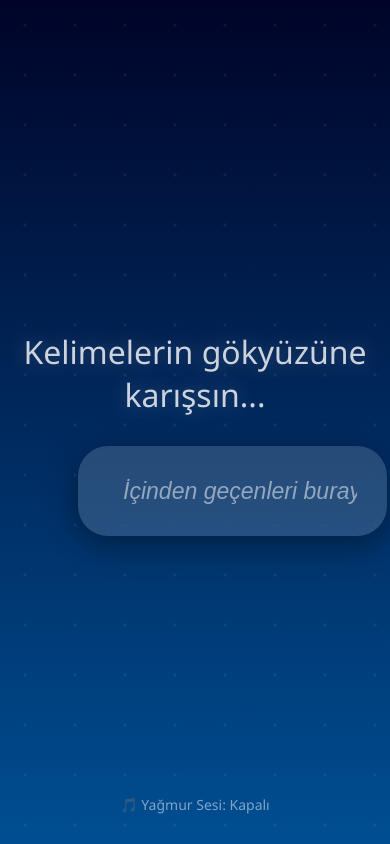
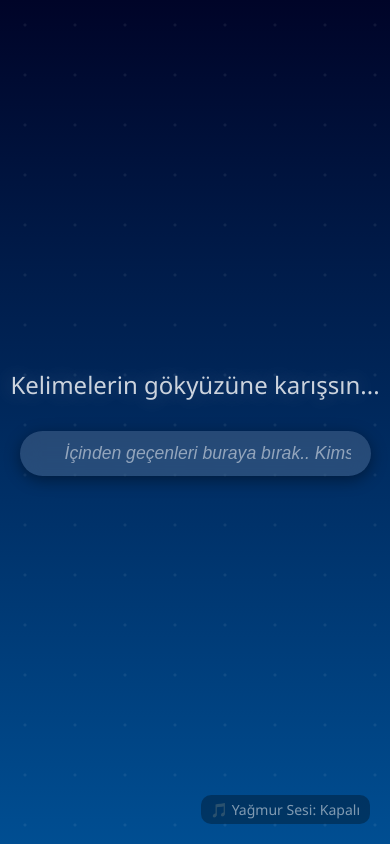
Before and after one commit to beyzakoyulmus/huzur, a plain HTML site: page index.html in a window 390 px wide. Drawn offline with Linux system fonts and the light colour scheme.

Commit message:
Enhance mobile styles and audio control positioning
Updated styles for mobile responsiveness and adjusted audio control position.

```diff
--- a/index.html
+++ b/index.html
@@ -2,15 +2,18 @@
 <html lang="tr">
 <head>
     <meta charset="UTF-8">
-    <meta name="viewport" content="width=device-width, initial-scale=1.0">
+    <meta name="viewport" content="width=device-width, initial-scale=1.0, maximum-scale=1.0, user-scalable=no">
     <title>Yıldızlı Dertleşme</title>
     <style>
+        /*
+         * --- GENEL VE MOBİL UYUMLULUK AYARLARI ---
+         */
         body, html {
             margin: 0;
             padding: 0;
             width: 100%;
             height: 100%;
-            background: linear-gradient(to bottom, #000428, #004e92);
+            /* Ekranın dikey olarak büyüyüp küçülmesini engellemek için overflow-y: hidden; */
             overflow: hidden;
             font-family: 'Segoe UI', sans-serif, Arial;
             color: white;
@@ -18,6 +21,7 @@
             flex-direction: column;
             align-items: center;
             justify-content: center;
+            background: linear-gradient(to bottom, #000428, #004e92);
         }
 
         body::before {
@@ -31,7 +35,6 @@
             z-index: 0;
         }
 
-        /* Canvas en üstte, tıklamalar içinden geçer */
         canvas {
             position: absolute;
             top: 0;
@@ -41,8 +44,8 @@
         }
 
         h1 {
-            font-size: 2em;
-            margin-bottom: 30px;
+            font-size: 1.8em; /* Mobil için biraz küçültüldü */
+            margin: 0 10px 30px 10px; /* Kenarlardan boşluk eklendi */
             text-align: center;
             opacity: 0.8;
             z-index: 10;
@@ -50,51 +53,74 @@
             font-weight: 300;
         }
 
+        /*
+         * --- INPUT BÖLÜMÜ ---
+         */
         #input-container {
             position: relative;
             z-index: 20;
-            width: 60%;
+            width: 90%; /* Mobil cihazlarda daha geniş yer kaplaması sağlandı */
             max-width: 700px;
         }
 
         #textbox {
             width: 100%;
-            height: 60px;
-            padding: 15px 30px;
-            font-size: 1.6em;
+            height: 50px; /* Mobil için biraz daha küçük yükseklik */
+            padding: 10px 20px;
+            font-size: 1.2em; /* Mobil için yazı boyutu optimize edildi */
             border: none;
-            border-radius: 30px;
+            border-radius: 25px; /* Yüksekliğe göre yuvarlandı */
             background: rgba(255, 255, 255, 0.15);
             color: white;
             outline: none;
-            backdrop-filter: blur(15px);
-            box-shadow: 0 8px 32px rgba(0, 0, 0, 0.4);
+            backdrop-filter: blur(10px); /* Blur azaltıldı */
+            box-shadow: 0 4px 16px rgba(0, 0, 0, 0.4);
             transition: all 0.3s ease;
             text-align: left;
             padding-left: 45px;
+            box-sizing: border-box; /* Padding'in genişliğe dahil olmasını sağla */
         }
 
         #textbox:focus {
             background: rgba(255, 255, 255, 0.2);
-            box-shadow: 0 12px 40px rgba(0, 0, 0, 0.5);
+            box-shadow: 0 8px 30px rgba(0, 0, 0, 0.5);
         }
 
         #textbox::placeholder {
             color: rgba(255, 255, 255, 0.5);
-            font-size: 0.9em;
+            font-size: 1em;
             font-style: italic;
         }
 
+        /*
+         * --- DİĞER MOBİL AYARLAR ---
+         */
         #audio-control {
-            position: absolute;
-            bottom: 30px;
+            position: fixed; /* position: absolute yerine fixed daha iyi olabilir */
+            bottom: 20px;
+            right: 20px; /* Sağa yaslandı */
+            left: auto;
             color: rgba(255,255,255,0.5);
             cursor: pointer;
             z-index: 100;
             font-size: 14px;
+            padding: 5px 10px;
+            background: rgba(0, 0, 0, 0.3);
+            border-radius: 10px;
             transition: color 0.3s;
         }
         #audio-control:hover { color: white; }
+
+        /* Mobil Cihazlar için Medya Sorgusu (İhtiyaç duyulursa) */
+        @media (max-width: 600px) {
+            h1 {
+                font-size: 1.5em; /* Çok küçük ekranlarda daha küçük başlık */
+            }
+            #textbox {
+                font-size: 1.1em;
+                height: 45px;
+            }
+        }
 
     </style>
 </head>
@@ -131,12 +157,16 @@
         const SPECIAL_STAR_INTERVAL = 180000; // 3 dakika (milisaniye cinsinden: 3 * 60 * 1000)
 
         function resize() {
+            // Mobil cihazlarda sanal klavye açıldığında viewport yüksekliği değişir.
+            // Bu durumu yönetmek için innerHeight kullanmak en yaygın çözümdür.
             width = window.innerWidth;
             height = window.innerHeight;
             canvas.width = width;
             canvas.height = height;
         }
+        // Resize olayına ek olarak, klavye açıldığında oluşabilecek yükseklik değişimlerini izlemek için
         window.addEventListener('resize', resize);
+        window.addEventListener('orientationchange', resize);
         resize();
 
         function random(min, max) { return Math.random() * (max - min) + min; }
@@ -158,6 +188,8 @@
 
         function spawnDroppingChar(char) {
             const rect = input.getBoundingClientRect();
+            // Mobil klavyenin yarattığı kaymayı telafi etmek zor olduğundan, başlangıç pozisyonunu
+            // giriş kutusunun merkezine göre hesaplamak daha güvenlidir.
             const startX = rect.left + 45;
             const startY = rect.top + (rect.height / 2) + 8;
 
@@ -173,7 +205,7 @@
             });
         }
 
-        // --- GERÇEK 5 KÖŞELİ YILDIZ ÇİZME FONKSİYONU ---
+        // --- GERÇEK 5 KÖŞELİ YILDIZ ÇİZME FONKSİYONU (Değişmedi) ---
         function drawFivePointStar(ctx, cx, cy, outerRadius, innerRadius, alpha) {
             let rot = Math.PI / 2 * 3;
             let x = cx;
@@ -198,7 +230,7 @@
             ctx.closePath();
 
             ctx.fillStyle = `rgba(255, 255, 220, ${alpha})`;
-            ctx.shadowBlur = 20; // Parlama efekti
+            ctx.shadowBlur = 20;
             ctx.shadowColor = "rgba(255, 255, 255, 0.8)";
             ctx.fill();
             ctx.restore();
@@ -211,7 +243,6 @@
             stars.forEach(star => {
                 if (star.isSpecial) {
                     // ÖZEL PARLAK YILDIZ (5 KÖŞELİ)
-                    // Hafifçe büyüyüp küçülme (Pulsing) efekti
                     const pulse = 1 + Math.sin(Date.now() * 0.003) * 0.15;
                     drawFivePointStar(ctx, star.x, star.y, star.radius * 3 * pulse, star.radius * 1.5 * pulse, star.alpha);
                 } else {
@@ -250,13 +281,11 @@
 
                     // --- MANTIK: İLK YILDIZ VEYA 3 DAKİKA SONRASI ---
                     if (!firstStarCreated) {
-                        // İlk yıldız her zaman özeldir
                         isSpecialStar = true;
                         firstStarCreated = true;
                         lastSpecialStarTime = now;
                     }
                     else if (now - lastSpecialStarTime > SPECIAL_STAR_INTERVAL) {
-                        // Son özel yıldızdan beri 3 dakika geçtiyse
                         isSpecialStar = true;
                         lastSpecialStarTime = now;
                     }
@@ -278,15 +307,20 @@
 
         function toggleAudio() {
             if (audio.paused) {
-                audio.play();
-                audioControl.innerText = "🔇 Yağmur Sesi: Açık";
+                // Mobil cihazlarda sesin çalması için kullanıcının bir etkileşimi şarttır.
+                // Bu fonksiyon zaten bir tıklama olayı içinde olduğu için çalışacaktır.
+                audio.play().catch(e => console.log("Ses çalma hatası:", e));
+                audioControl.innerHTML = "🔇 Yağmur Sesi: Açık";
             } else {
                 audio.pause();
-                audioControl.innerText = "🎵 Yağmur Sesi: Kapalı";
+                audioControl.innerHTML = "🎵 Yağmur Sesi: Kapalı";
             }
         }
 
+        // Sesin çalması için ilk etkileşimden sonra (önerilen bir kalıp)
         document.body.addEventListener('click', () => {
+             // Kullanıcı ilk tıkladığında ses çalma denemesi yapılabilir.
+             // Ancak ben bunu toggleAudio fonksiyonuna bıraktım.
         }, {once:true});
 
     </script>
```
